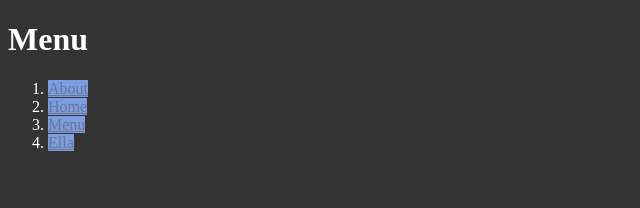
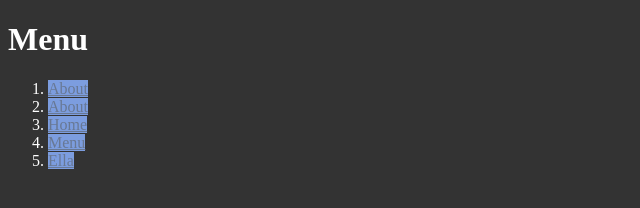
Before and after one commit to osulluke/node-crash, a website: page public/menu.html in a window 1280 px wide. Shown: the full height of the page, 0-640 px from the left. Drawn offline with Linux system fonts and the light colour scheme.

Commit message:
Update menu.html

```diff
--- a/public/menu.html
+++ b/public/menu.html
@@ -11,6 +11,7 @@
     <h1>Menu</h1>
     <ol>
         <li><a href="./about.html" class="href">About</a></li>
+        <li><a href="./katie.html" class="href">About</a></li>
         <li><a href="./home.html" class="href">Home</a></li>
         <li><a href="./menu.html" class="href">Menu</a></li>
         <li><a href="./ella.html" class="href">Ella</a></li>
```
